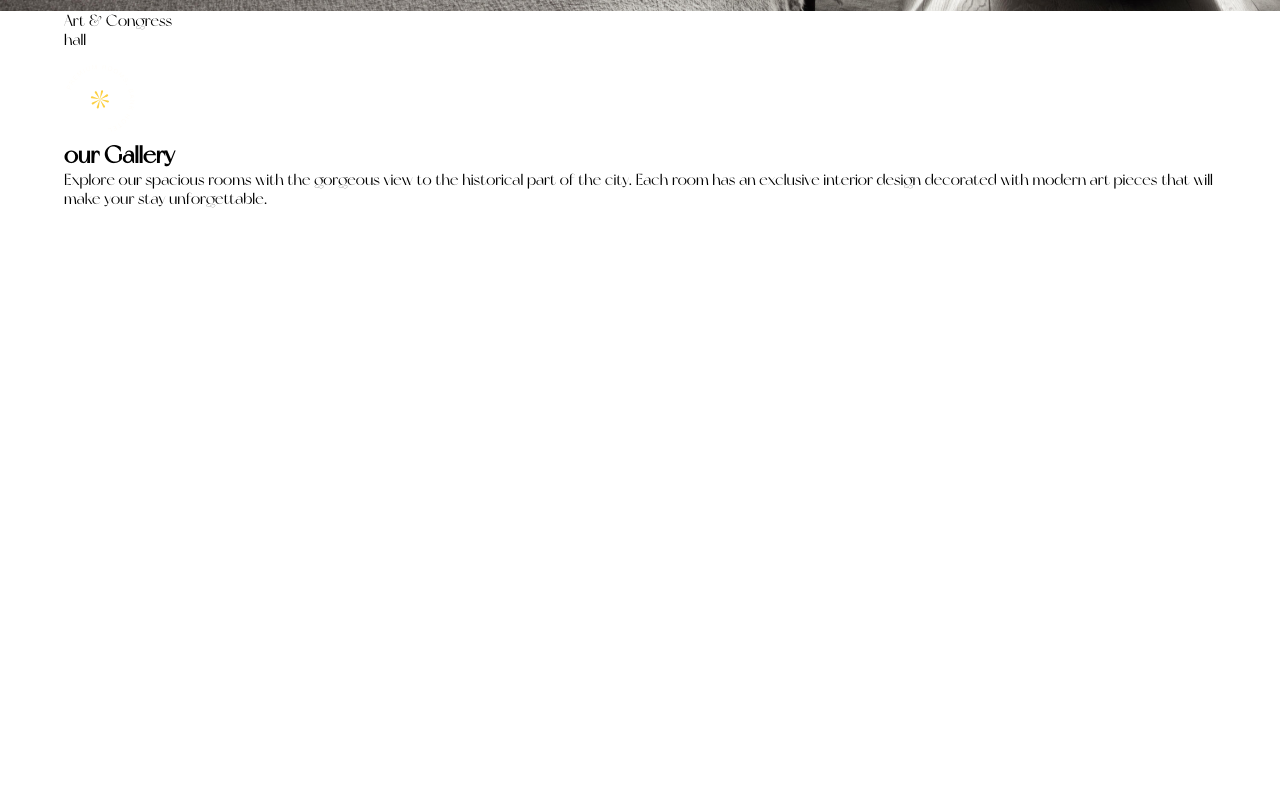
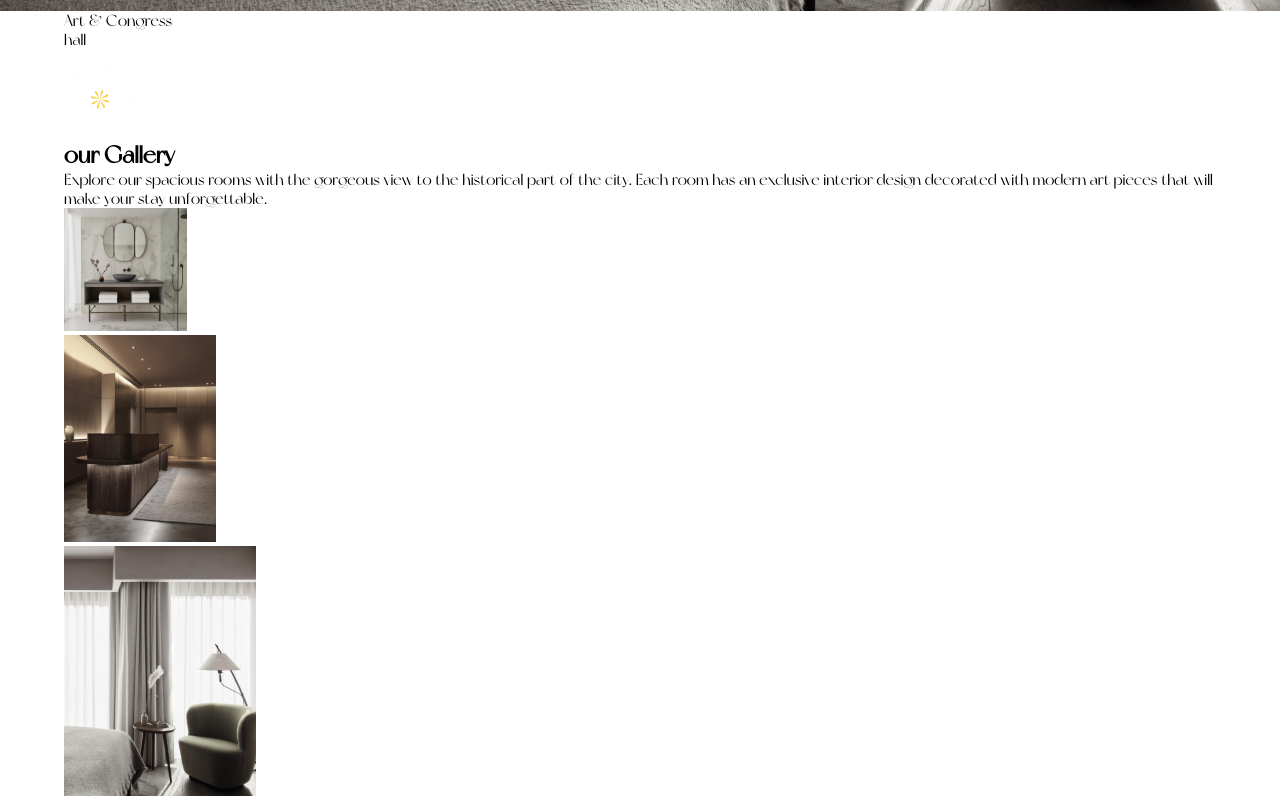
Before and after one commit to gift56/Fullstack-HotelWebsite, a React (Create React App) app: page / in a window 1280 px wide. Shown: the part 5352-6152 px from the top of the page. Before the commit the page ends 5560 px from the top, so only its background shows below. Built offline with nearby package versions, Linux system fonts and the light colour scheme.

Commit message:
mapped through images

```diff
--- a/src/components/Gallery.jsx
+++ b/src/components/Gallery.jsx
@@ -48,7 +48,13 @@ const Gallery = () => {
             </GalleryTitle>
           </GalleryleftSide>
           <GalleryrightSide>
-            <GalleryRightSideMobile></GalleryRightSideMobile>
+            <GalleryRightSideMobile>
+              {MobileImgs.map((imgs, index) => (
+                <div className="images" key={index}>
+                  <img src={imgs} alt={`${index} gallery_img`} />
+                </div>
+              ))}
+            </GalleryRightSideMobile>
             <GalleryRightSideMobile></GalleryRightSideMobile>
           </GalleryrightSide>
         </GalleryArea>
```
